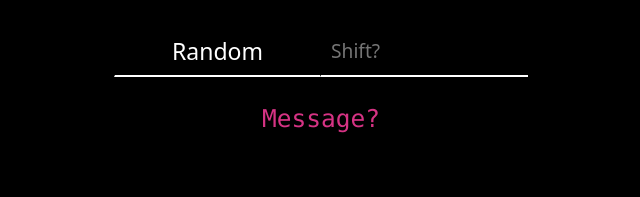
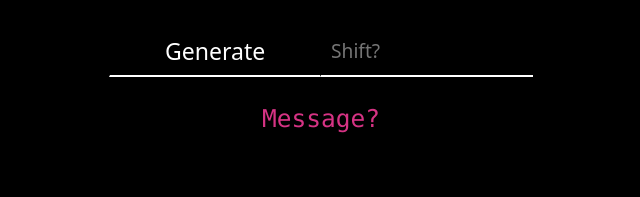
Before and after one commit to DeepNets-US/Caesar-Cipher-UI, a plain HTML site: page index.html in a window 1280 px wide. Shown: the part 185-382 px from the top of the page, 319-959 px from the left. Drawn offline with nearby package versions, Linux system fonts and the light colour scheme.

Commit message:
Update index.html

```diff
--- a/index.html
+++ b/index.html
@@ -40,7 +40,7 @@
             <input id="userMsg" type="text" placeholder="What's your Message?">
         </div>
         <div class="actBtns">
-            <button class="btn" id="rndbtn">Random</button>
+            <button class="btn" id="rndbtn">Generate</button>
             <input type="number" placeholder="Shift?" id="shiftParam">
         </div>
 
```
